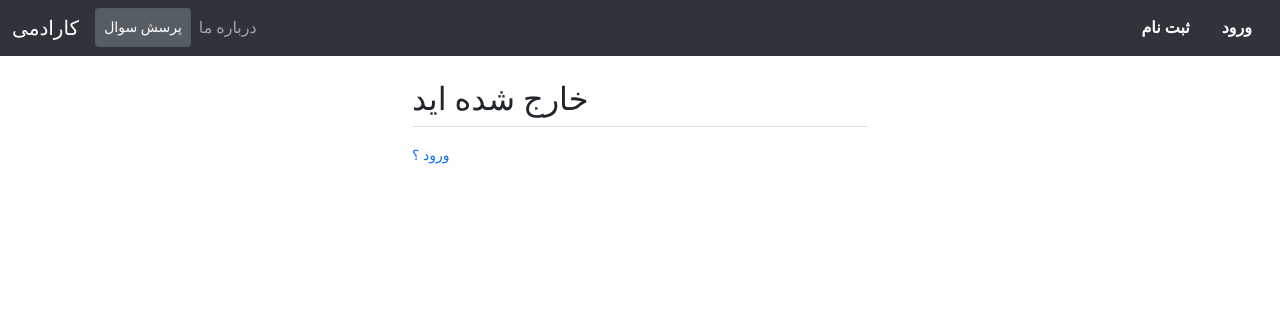
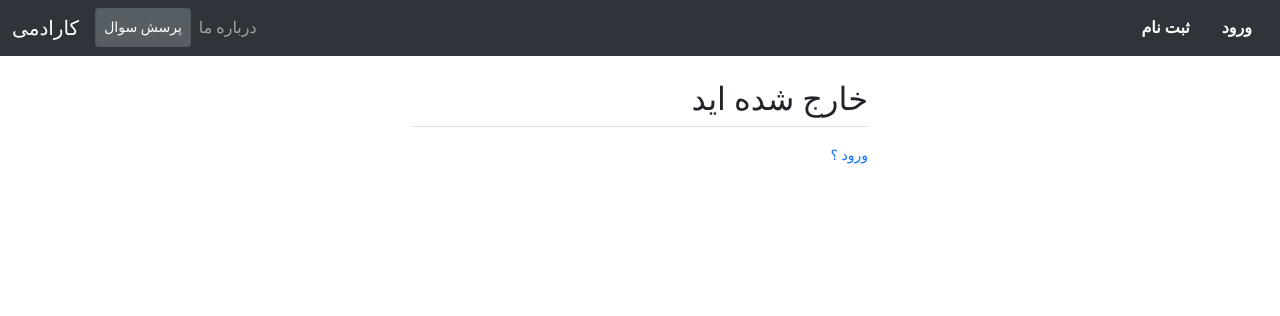
Before and after one commit to amir-mhd/karademy_question_answer, a Django app: page /users/logout/ in a window 1280 px wide. Shown: the top 316 px of the page. Run offline with Django 3.2, Linux system fonts and the light colour scheme; some libraries are stand-ins or nearby versions; some web fonts are replaced.

Commit message:
add some style

```diff
--- a/templates/users/logout.html
+++ b/templates/users/logout.html
@@ -4,6 +4,13 @@
 {% endblock %}
 
 {% block content %}
+
+    <style>
+        div.container {
+            direction: rtl;
+        }
+    </style>
+
     <br>
     <div class="container" style="width: 30rem;">
         <h2>خارج شده اید</h2>
```
